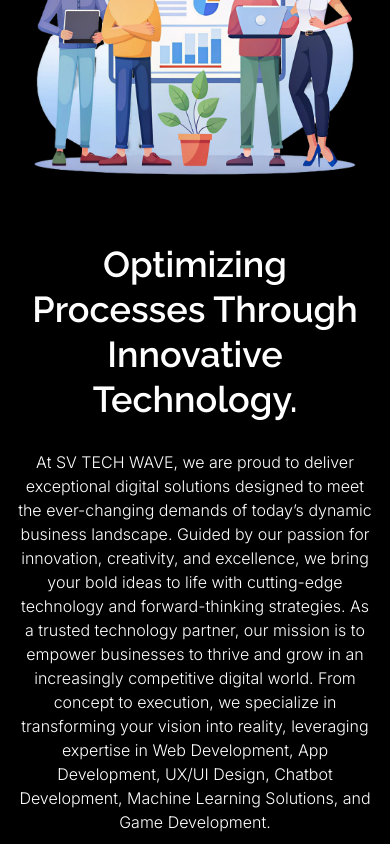
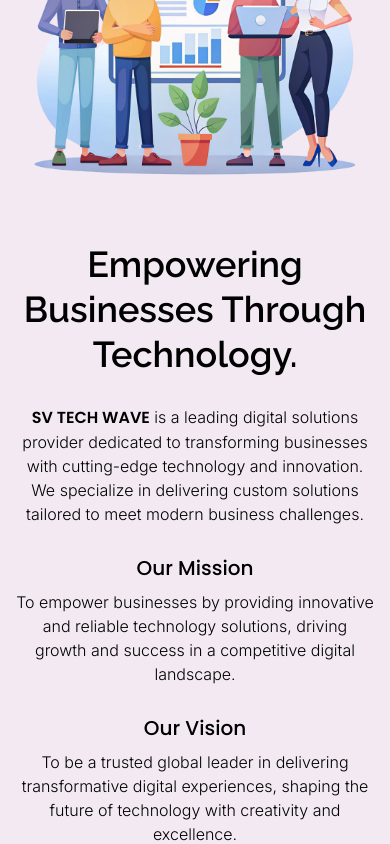
Before and after one commit to remeessalam/svtechwave, a React (Create React App) app: page / in a window 390 px wide. Shown: the part 1156-2000 px from the top of the page. Built offline with nearby package versions, Linux system fonts and the light colour scheme.

Commit message:
all the changes that i understand done

```diff
--- a/src/components/common/UnlockEfficiency.jsx
+++ b/src/components/common/UnlockEfficiency.jsx
@@ -3,15 +3,20 @@
 
 const UnlockEfficiency = () => {
   return (
-    <section className="py-[5rem] text-white bg-gradient-to-r from-primary/30 to-secondary/30">
-      <div data-aos="fade-up" className="wrapper flex flex-col text-white items-center gap-5 text-center">
+    <section className="py-[5rem] backgroundstyle">
+      <div
+        data-aos="fade-up"
+        className="wrapper flex flex-col items-center gap-5 text-center"
+      >
         <div className="gradient-rounded-text-box">Unlock Efficiency</div>
         <h2 className="heading-2">Drive Innovation with Our IT Services</h2>
         <p className="desc max-w-[40rem] text-center">
           Empowering businesses to not just survive but to thrive and grow in
           the fast-paced, competitive digital landscape.
         </p>
-        <Link to="/contact-us" className="primary-btn mt-3">Contact Us</Link>
+        <Link to="/contact-us" className="primary-btn mt-3">
+          Contact Us
+        </Link>
       </div>
     </section>
   );
--- a/src/components/landingPages/Contact.jsx
+++ b/src/components/landingPages/Contact.jsx
@@ -65,14 +65,15 @@
   return (
     <section
       id="contact"
-      className="py-[5rem] text-white bg-gradient-to-r from-secondary/50 to-primary/50"
+      className="py-[5rem] backgroundstyle"
+      // text-white bg-gradient-to-r from-secondary/50 to-primary/50
     >
       <div className="wrapper">
         <div className="h-full grid md:grid-cols-2 gap-10 py-10">
           <div data-aos="fade-right" className="flex flex-col gap-4">
             <h2 className="heading-2">Get In Touch With Us!</h2>
             <p className="desc">
-              Let <span className="font-semibold">VSV TECH WAVE</span> be the
+              Let <span className="font-semibold">SV TECH WAVE</span> be the
               catalyst for your digital transformation. Together, we can build
               solutions that are as dynamic as your vision, helping your
               business reach new heights.
@@ -85,7 +86,7 @@
           >
             <div className="">
               <input
-                className="w-full bg-transparent outline-none border rounded-sm font-light border-white/40 px-2 py-3"
+                className="w-full bg-transparent outline-none border rounded-sm font-light border-black/40 px-2 py-3"
                 type="text"
                 placeholder="Full Name"
                 {...register("name", {
@@ -103,7 +104,7 @@
             </div>
             <div className="">
               <input
-                className="w-full bg-transparent outline-none border rounded-sm font-light border-white/40 px-2 py-3"
+                className="w-full bg-transparent outline-none border rounded-sm font-light border-black/40 px-2 py-3"
                 type="email"
                 placeholder="Email"
                 {...register("email", {
@@ -119,7 +120,7 @@
             <div className="">
               <input
                 type="tel"
-                className="w-full bg-transparent outline-none border rounded-sm font-light border-white/40 px-2 py-3"
+                className="w-full bg-transparent outline-none border rounded-sm font-light border-black/40 px-2 py-3"
                 placeholder="Phone Number"
                 inputMode="numeric"
                 {...register("phone", {
@@ -134,7 +135,7 @@
             </div>
             <div className="">
               <input
-                className="w-full bg-transparent outline-none border rounded-sm font-light border-white/40 px-2 py-3"
+                className="w-full bg-transparent outline-none border rounded-sm font-light border-black/40 px-2 py-3"
                 type="text"
                 placeholder="Subject"
                 {...register("subject", {
@@ -152,7 +153,7 @@
             </div>
             <div className="">
               <textarea
-                className="w-full bg-transparent outline-none border rounded-sm font-light border-white/40 px-2 py-3"
+                className="w-full bg-transparent outline-none border rounded-sm font-light border-black/40 px-2 py-3"
                 rows="4"
                 placeholder="Message"
                 {...register("message", {
--- a/src/constant.js
+++ b/src/constant.js
@@ -56,9 +56,8 @@
 export const companyDetails = {
   phone: "+91-9505066888",
   whatsapp: "+91-9505066888",
-  email: "example@xyz.com",
-  address:
-    "3-72/1,BANK COLONY ,SARPAVARAM, KAKINADA-ANDHRA PRADESH-533005,INDIA.",
+  email: "info@svtechwave.com",
+  address: "Andra Pradesh,IN.",
   twitter: "",
   linkedin: "",
   instagram: "",
@@ -319,7 +318,7 @@
   },
   {
     title: "Long-Term Partnerships",
-    desc: "We’re not just a service provider; we’re your strategic partner. From conceptualization to deployment and ongoing support, we’re with you every step of the way, ensuring your success in the digital landscape.",
+    desc: "We’re not just a service provider; we’re your strategic partner. From conceptualization to deployment and ongoing support, we’re with you every step of the way, ensuring our success in the digital landscape.",
   },
   {
     title: "Agility and Innovation",
--- a/src/index.css
+++ b/src/index.css
@@ -21,6 +21,7 @@
 html {
   background-color: #000000;
   overflow-x: hidden;
+  background-color: "#F2E9F3";
 }
 
 body {
@@ -31,6 +32,9 @@
 }
 
 @layer utilities {
+  .backgroundstyle {
+    @apply bg-[#F2E9F3] text-black;
+  }
   .wrapper {
     @apply max-w-7xl mx-auto px-4;
   }
--- a/src/pages/website/AboutUs.jsx
+++ b/src/pages/website/AboutUs.jsx
@@ -17,7 +17,7 @@
     <>
       <div
         data-aos="fade-down"
-        className="h-[40vh] sm:h-[55vh] md:h-[70vh] relative"
+        className="h-[40vh] sm:h-[55vh] md:h-[70vh] relative backgroundstyle"
       >
         <img
           src={aboutUsBanner}
@@ -25,7 +25,7 @@
           alt=""
         />
       </div>
-      <div className="py-[5rem] text-white text-center">
+      <div className="py-[5rem] text-white text-center backgroundstyle">
         <div className="wrapper flex flex-col items-center gap-5 mb-[5rem]">
           <div data-aos="fade-up" className="gradient-rounded-text-box">
             About Us
@@ -183,7 +183,7 @@
             {whyChooseUsContent.map((item) => (
               <li data-aos="fade-up" key={item.id} className="text-[#CF00FE]">
                 <span className="font-raleway font-bold">{item.title}:</span>{" "}
-                <span className="desc text-white ml-1">{item.desc}</span>
+                <span className="desc text-black ml-1">{item.desc}</span>
               </li>
             ))}
           </ul>
--- a/src/pages/website/ContactUs.jsx
+++ b/src/pages/website/ContactUs.jsx
@@ -1,15 +1,17 @@
 import React, { lazy } from "react";
 import Banner from "../../components/website/Banner";
 import ContactForm from "../../components/common/ContactForm";
-const MapComponent = lazy(() => import("../../components/website/MapComponent"));
+// const MapComponent = lazy(() =>
+//   import("../../components/website/MapComponent")
+// );
 
 const ContactUs = () => {
   return (
-    <>
+    <div className="backgroundstyle">
       <Banner page="Contact Us" />
       <ContactForm />
-      <MapComponent />
-    </>
+      {/* <MapComponent /> */}
+    </div>
   );
 };
 
--- a/src/pages/website/Home.jsx
+++ b/src/pages/website/Home.jsx
@@ -46,7 +46,7 @@
         </div>
       </div>
 
-      <section className="py-[5rem] bg-black text-white wrapper">
+      <section className="py-[5rem] backgroundstyle text-white wrapper">
         <div
           data-aos="fade-right"
           className="gradient-rounded-text-box mx-auto lg:mx-0"
@@ -57,22 +57,31 @@
           <div data-aos="fade-right" className="flex h-full flex-col gap-7">
             <div className="flex flex-col gap-7 text-center lg:text-start">
               <h2 className="heading-2">
-                Optimizing Processes Through Innovative Technology.
+                Empowering Businesses Through Technology.
               </h2>
               <p className="desc">
-                At SV TECH WAVE, we are proud to deliver exceptional digital
-                solutions designed to meet the ever-changing demands of today’s
-                dynamic business landscape. Guided by our passion for
-                innovation, creativity, and excellence, we bring your bold ideas
-                to life with cutting-edge technology and forward-thinking
-                strategies. As a trusted technology partner, our mission is to
-                empower businesses to thrive and grow in an increasingly
-                competitive digital world. From concept to execution, we
-                specialize in transforming your vision into reality, leveraging
-                expertise in Web Development, App Development, UX/UI Design,
-                Chatbot Development, Machine Learning Solutions, and Game
-                Development.
+                <strong className="font-semibold">SV TECH WAVE</strong> is a
+                leading digital solutions provider dedicated to transforming
+                businesses with cutting-edge technology and innovation. We
+                specialize in delivering custom solutions tailored to meet
+                modern business challenges.
               </p>
+              <div>
+                <h3 className="text-xl font-medium mb-2">Our Mission</h3>
+                <p className="desc">
+                  To empower businesses by providing innovative and reliable
+                  technology solutions, driving growth and success in a
+                  competitive digital landscape.
+                </p>
+              </div>
+              <div>
+                <h3 className="text-xl font-medium mb-2">Our Vision</h3>
+                <p className="desc">
+                  To be a trusted global leader in delivering transformative
+                  digital experiences, shaping the future of technology with
+                  creativity and excellence.
+                </p>
+              </div>
             </div>
             <div className="flex gap-5 mt-4 justify-center lg:justify-start">
               <Link to="/contact-us" className="primary-btn">
@@ -87,11 +96,12 @@
             <img
               src={aboutUsImg}
               className="object-contain max-h-[30rem]"
-              alt=""
+              alt="About SV Tech Wave"
             />
           </div>
         </div>
       </section>
+
       <OurServices length={3} />
       <section className="py-[5rem] bg-black text-white">
         <div
```
Also changed, not shown: src/components/common/ContactForm.jsx (+13 -13 lines), src/components/common/WhyChooseUs.jsx (+20 -14 lines), src/components/website/OurServices.jsx (+4 -4 lines).
